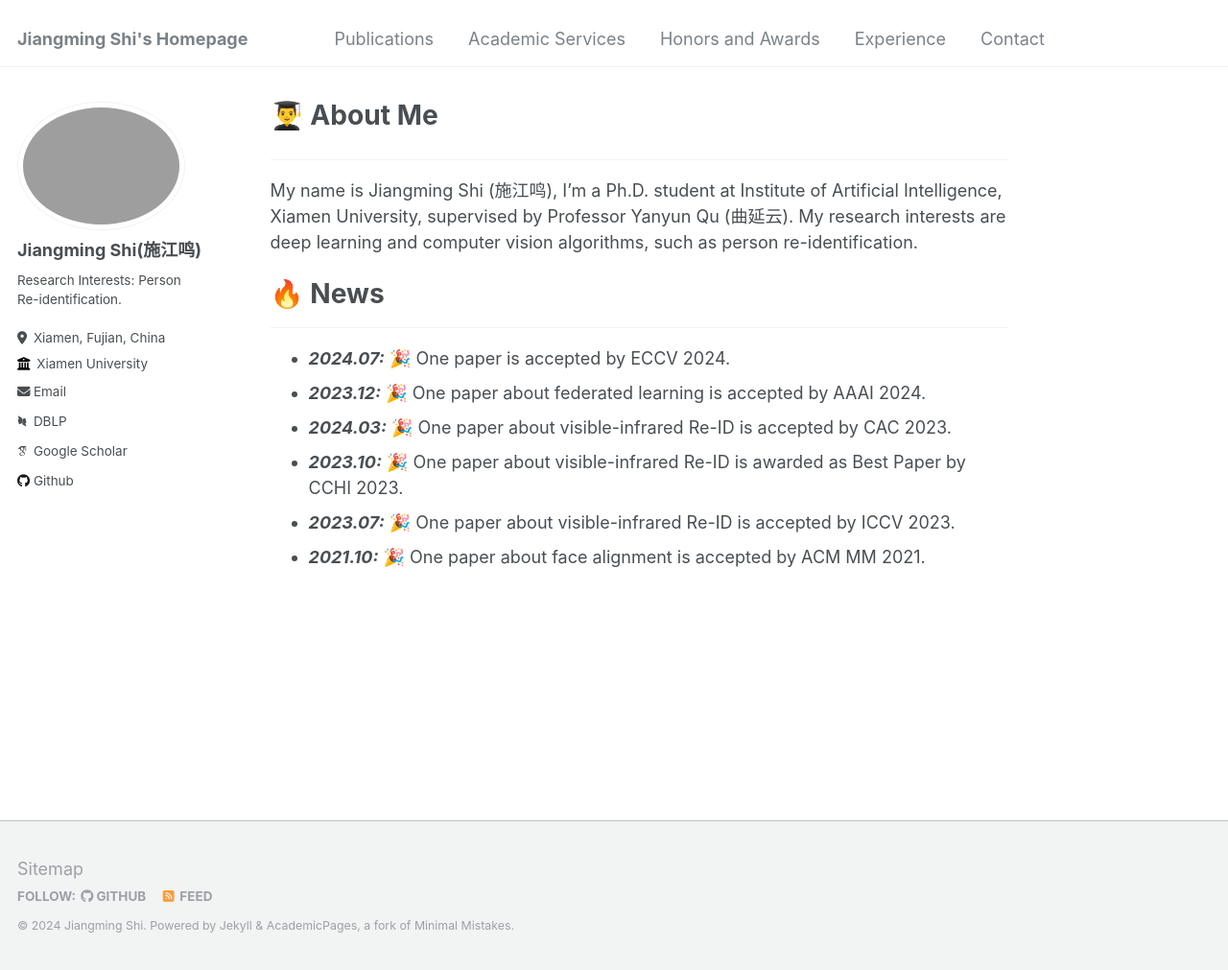
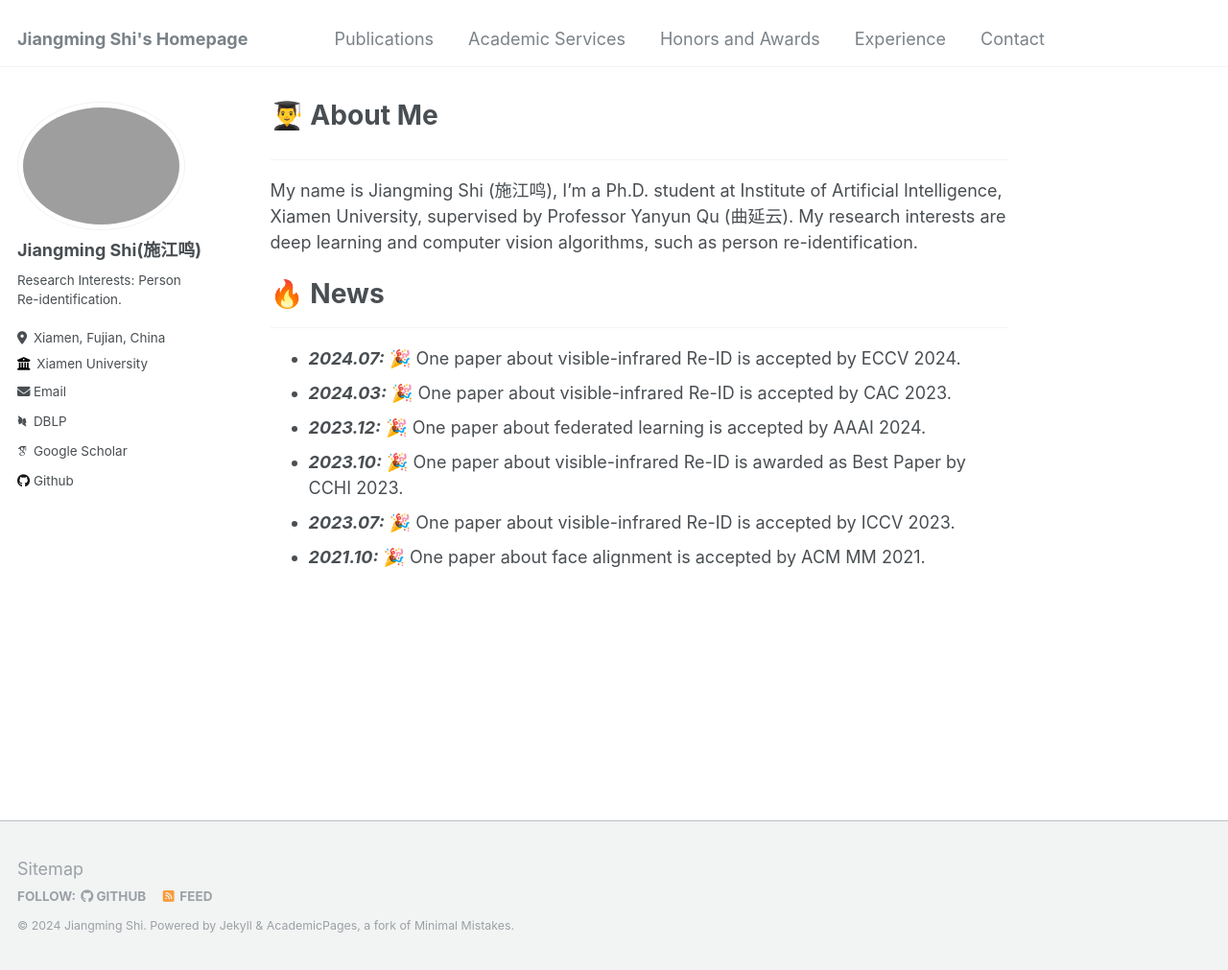
Before and after one commit to shijiangming1/shijiangming1.github.io, a Jekyll site: the page built from _pages/about.md, in a window 1280 px wide and 1011 px high. Shown: the whole window at 96% size. Built offline with Jekyll 4.4.1, drawn with Linux system fonts in a browser that asks for light colours; some web fonts are replaced.

Commit message:
Update about.md

```diff
--- a/_pages/about.md
+++ b/_pages/about.md
@@ -15,22 +15,23 @@ My name is Jiangming Shi (施江鸣), I'm a Ph.D. student at Institute of Artifi
 ======
 <hr>
 <ul>
-    <li>
-    <strong><i>2024.07:</i></strong> 🎉 One paper is accepted by ECCV 2024.
+
+   <li>
+    <strong><i>2024.07:</i></strong> 🎉 One paper about visible-infrared Re-ID is accepted by ECCV 2024.
+  </li>
+   <li>
+    <strong><i>2024.03:</i></strong> 🎉 One paper about visible-infrared Re-ID is accepted by CAC 2023.
   </li>
   <li>
     <strong><i>2023.12:</i></strong> 🎉 One paper about federated learning is accepted by AAAI 2024.
   </li>
-      <li>
-    <strong><i>2024.03:</i></strong> 🎉 One paper about visible-infrared Re-ID is accepted by CAC 2023.
-  </li>
-    <li>
+  <li>
     <strong><i>2023.10:</i></strong> 🎉 One paper about visible-infrared Re-ID is awarded as Best Paper by CCHI 2023.
   </li>
   <li>
     <strong><i>2023.07:</i></strong> 🎉 One paper about visible-infrared Re-ID is accepted by ICCV 2023.
   </li>
-    <li>
+  <li>
     <strong><i>2021.10:</i></strong> 🎉 One paper about face alignment is accepted by ACM MM 2021.
   </li>
 </ul>
```
